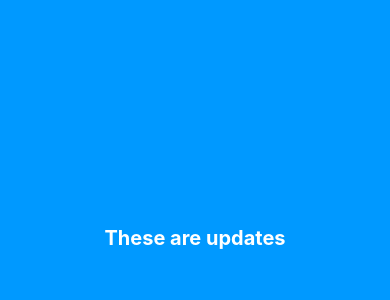
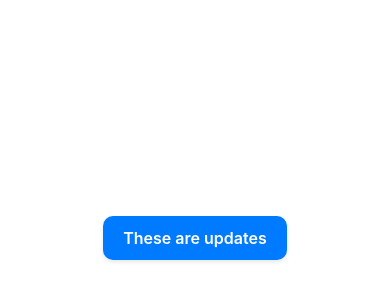
Before and after one commit to Rahulshahare/bluetik, a React Native app: screen / in a window 390 px wide. Shown: the part 184-484 px from the top of the page. Built offline with nearby package versions, Linux system fonts and the light colour scheme.

Commit message:
`Update GitHub Actions and App.js to use main branch instead of master, Apple design `

```diff
--- a/App.js
+++ b/App.js
@@ -1,11 +1,24 @@
 import { StatusBar } from 'expo-status-bar';
-import { StyleSheet, Text, View } from 'react-native';
+import React, { useState } from 'react';
+import { StyleSheet, Text, View, Button } from 'react-native';
+import IOSModal from './IOSModal';
+import IOSButton from './IOSButton';
+import IOSCard from './IOSCard';
 
 export default function App() {
+  const [modalVisible, setModalVisible] = React.useState(false);
   return (
     <View style={styles.container}>
-      <Text style={styles.text}>These are updates</Text>
-      <StatusBar style="auto" />
+      <IOSButton title='These are updates' style={styles.text} onPress={()=> setModalVisible(true)}/>
+      <IOSModal
+        visible={modalVisible}
+        onClose={() => setModalVisible(false)}
+        title="Updates"
+      >
+        <IOSCard title="Reminder" subtitle="Buy groceries at 5 PM" />
+        <IOSCard title="These are updates" subtitle="Adjust brightness" />
+        <IOSCard title="Enable Dark Mode" subtitle="Toggle Wi-Fi" />
+      </IOSModal>
     </View>
   );
 }
@@ -13,7 +26,7 @@ export default function App() {
 const styles = StyleSheet.create({
   container: {
     flex: 1,
-    backgroundColor: '#09f',
+    backgroundColor: '#fff',
     alignItems: 'center',
     justifyContent: 'center',
   },
--- /dev/null
+++ b/IOSButton.js
@@ -0,0 +1,38 @@
+import React from 'react';
+import { StyleSheet, Text, TouchableOpacity, View } from 'react-native';
+
+const IOSButton = ({ title, onPress, style }) => {
+  return (
+    <TouchableOpacity
+      style={[styles.button, style]}
+      onPress={onPress}
+      activeOpacity={0.7}
+    >
+      <Text style={styles.buttonText}>{title}</Text>
+    </TouchableOpacity>
+  );
+};
+
+const styles = StyleSheet.create({
+  button: {
+    backgroundColor: '#007AFF', // iOS blue
+    borderRadius: 10,
+    paddingVertical: 12,
+    paddingHorizontal: 20,
+    alignItems: 'center',
+    justifyContent: 'center',
+    shadowColor: '#000',
+    shadowOffset: { width: 0, height: 2 },
+    shadowOpacity: 0.1,
+    shadowRadius: 4,
+    elevation: 3,
+  },
+  buttonText: {
+    color: '#FFFFFF',
+    fontSize: 16,
+    fontWeight: '600',
+    fontFamily: 'System', // San Francisco font (default on iOS)
+  },
+});
+
+export default IOSButton;
--- /dev/null
+++ b/IOSCard.js
@@ -0,0 +1,40 @@
+import React from 'react';
+import { StyleSheet, Text, View } from 'react-native';
+
+const IOSCard = ({ title, subtitle }) => {
+  return (
+    <View style={styles.card}>
+      <Text style={styles.title}>{title}</Text>
+      {subtitle && <Text style={styles.subtitle}>{subtitle}</Text>}
+    </View>
+  );
+};
+
+const styles = StyleSheet.create({
+  card: {
+    backgroundColor: '#FFFFFF',
+    borderRadius: 12,
+    padding: 16,
+    marginVertical: 8,
+    marginHorizontal: 16,
+    shadowColor: '#000',
+    shadowOffset: { width: 0, height: 1 },
+    shadowOpacity: 0.1,
+    shadowRadius: 3,
+    elevation: 2,
+  },
+  title: {
+    fontSize: 18,
+    fontWeight: '600',
+    color: '#000000',
+    fontFamily: 'System',
+  },
+  subtitle: {
+    fontSize: 14,
+    color: '#8E8E93', // iOS secondary text color
+    marginTop: 4,
+    fontFamily: 'System',
+  },
+});
+
+export default IOSCard;
--- /dev/null
+++ b/IOSModal.js
@@ -0,0 +1,89 @@
+import React, { useEffect } from 'react';
+import { StyleSheet, Text, View, Modal, TouchableOpacity, Animated, ScrollView } from 'react-native';
+
+const IOSModal = ({ visible, onClose, title, children }) => {
+  const slideAnim = React.useRef(new Animated.Value(300)).current;
+
+  useEffect(() => {
+    if (visible) {
+      Animated.timing(slideAnim, {
+        toValue: 0,
+        duration: 300,
+        useNativeDriver: true,
+      }).start();
+    } else {
+      Animated.timing(slideAnim, {
+        toValue: 300,
+        duration: 300,
+        useNativeDriver: true,
+      }).start();
+    }
+  }, [visible]);
+
+  return (
+    <Modal
+      animationType="none"
+      transparent={true}
+      visible={visible}
+      onRequestClose={onClose}
+    >
+      <View style={styles.overlay}>
+        <Animated.View style={[styles.modal, { transform: [{ translateY: slideAnim }] }]}>
+          <View style={styles.header}>
+            <Text style={styles.headerText}>{title}</Text>
+            <TouchableOpacity onPress={onClose}>
+              <Text style={styles.closeText}>Done</Text>
+            </TouchableOpacity>
+          </View>
+          <ScrollView style={styles.content}>
+            {children}
+            {children}
+            {children}
+            {children}
+
+          </ScrollView>
+        </Animated.View>
+      </View>
+    </Modal>
+  );
+};
+
+const styles = StyleSheet.create({
+  overlay: {
+    flex: 1,
+    backgroundColor: 'rgba(0, 0, 0, 0.4)', // Translucent iOS-style background
+    justifyContent: 'flex-end',
+  },
+  modal: {
+    backgroundColor: '#F2F2F7', // iOS light gray background
+    borderTopLeftRadius: 20,
+    borderTopRightRadius: 20,
+    padding: 12, // Reduced padding for smaller modal
+    maxHeight: '70%', // Modal takes up 20% of screen height
+  },
+  header: {
+    flexDirection: 'row',
+    justifyContent: 'space-between',
+    alignItems: 'center',
+    paddingBottom: 8,
+    borderBottomWidth: 0.5,
+    borderBottomColor: '#C6C6C8',
+  },
+  headerText: {
+    fontSize: 16, // Slightly smaller font for compact modal
+    fontWeight: '600',
+    color: '#000000',
+    fontFamily: 'System',
+  },
+  closeText: {
+    fontSize: 14, // Adjusted for smaller modal
+    color: '#007AFF',
+    fontWeight: '600',
+    fontFamily: 'System',
+  },
+  content: {
+    paddingTop: 8,
+  },
+});
+
+export default IOSModal;
```
